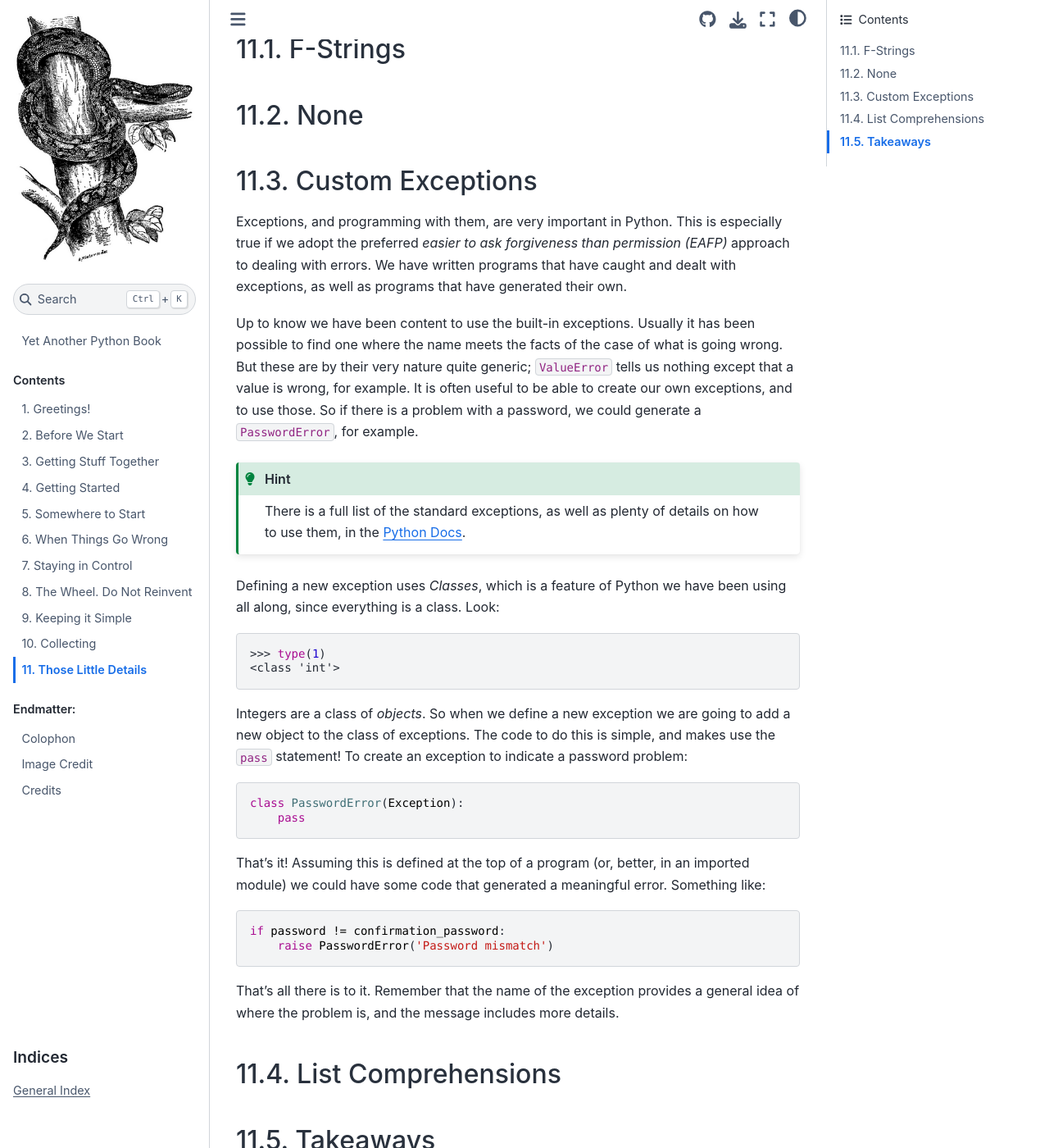
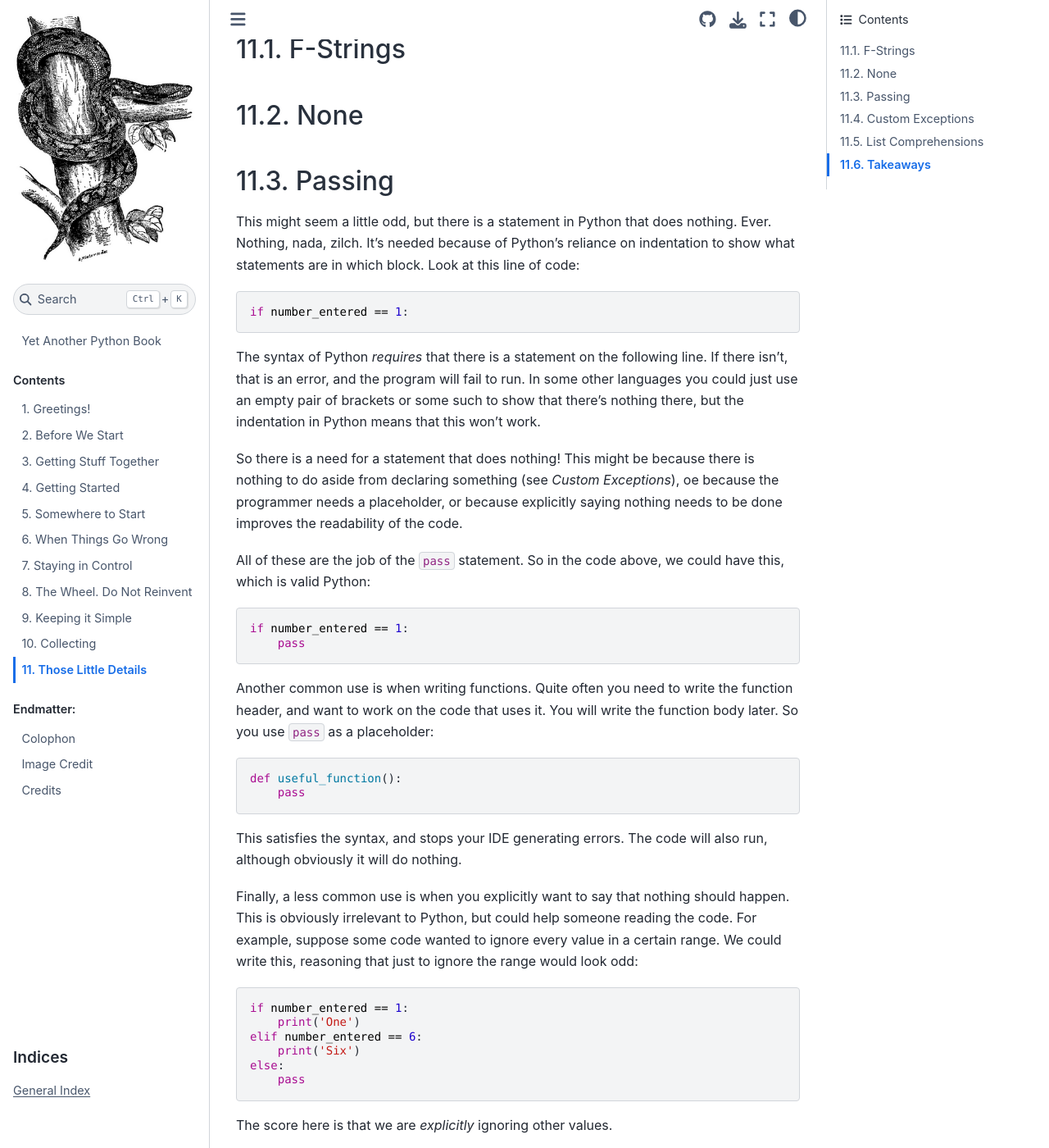
Before and after one commit to TonyJenkins/hungarian_phrasebook, a Sphinx documentation site: the page built from doc/source/110_ons/index.rst, in a window 1280 px wide and 1400 px high, scrolled down 464 px. Shown: the whole window at 82% size. Built offline with Sphinx 7.4.7 and the Sphinx Book theme 1.1.4, drawn with Linux system fonts in a browser that asks for light colours; some of the changed text lies outside the part shown.

Commit message:
Add pass statement

```diff
--- a/doc/source/110_ons/index.rst
+++ b/doc/source/110_ons/index.rst
@@ -19,6 +19,52 @@ None
 
 ..
     TODO
+
+Passing
+*******
+
+This might seem a little odd, but there is a statement in Python that does nothing. Ever. Nothing, nada, zilch. It's needed because of Python's reliance on indentation to show what statements are in which block. Look at this line of code:
+
+.. code-block::
+
+    if number_entered == 1:
+
+The syntax of Python *requires* that there is a statement on the following line. If there isn't, that is an error, and the program will fail to run. In some other languages you could just use an empty pair of brackets or some such to show that there's nothing there, but the indentation in Python means that this won't work.
+
+So there is a need for a statement that does nothing! This might be because there is nothing to do aside from declaring something (see *Custom Exceptions*), oe because the programmer needs a placeholder, or because explicitly saying nothing needs to be done improves the readability of the code.
+
+All of these are the job of the ``pass`` statement. So in the code above, we could have this, which is valid Python:
+
+.. code-block::
+
+    if number_entered == 1:
+        pass
+
+Another common use is when writing functions. Quite often you need to write the function header, and want to work on the code that uses it. You will write the function body later. So you use ``pass`` as a placeholder:
+
+.. code-block::
+
+    def useful_function():
+        pass
+
+This satisfies the syntax, and stops your IDE generating errors. The code will also run, although obviously it will do nothing.
+
+Finally, a less common use is when you explicitly want to say that nothing should happen. This is obviously irrelevant to Python, but could help someone reading the code. For example, suppose some code wanted to ignore every value in a certain range. We could write this, reasoning that just to ignore the range would look odd:
+
+.. code-block::
+
+    if number_entered == 1:
+        print('One')
+    elif number_entered == 6:
+        print('Six')
+    else:
+        pass
+
+The score here is that we are *explicitly* ignoring other values.
+
+.. hint::
+
+    If you use your IDE to create template code for functions, you may well find that it adds a ``pass`` statement in to make the code valid.
 
 Custom Exceptions
 *****************
```
